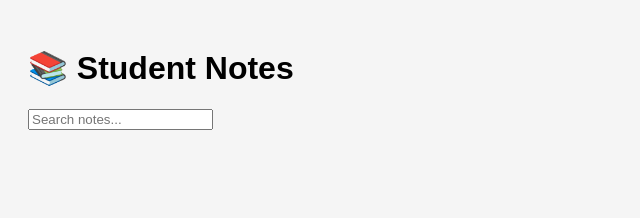
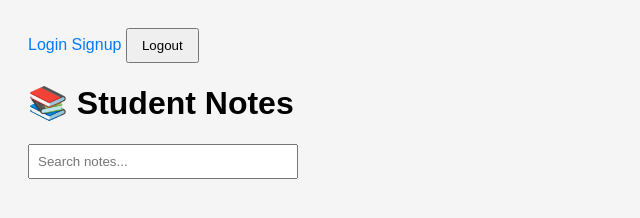
Before and after one commit to VamsiKrishnaReddyLevaku/Notely, a plain HTML site: page frontend/index.html in a window 1280 px wide. Shown: the whole page, without its empty margins (0-640 px from the left). Drawn offline with Linux system fonts and the light colour scheme; no server answers.

Commit message:
Updated index.html
Added logout, Signup and login buttons

```diff
--- a/frontend/index.html
+++ b/frontend/index.html
@@ -3,25 +3,48 @@
 <head>
   <meta charset="UTF-8" />
   <title>Student Notes</title>
+  <a href="login.html">Login</a>
+<a href="signup.html">Signup</a>
+<button onclick="logout()">Logout</button>
+
+
   <style>
     body {
       font-family: Arial, sans-serif;
       background: #f5f5f5;
       padding: 20px;
     }
+
+    #top-bar {
+      display: flex;
+      gap: 10px;
+      align-items: center;
+      margin-bottom: 20px;
+    }
+
+    input {
+      padding: 8px;
+      width: 250px;
+    }
+
+    button {
+      padding: 8px 14px;
+      cursor: pointer;
+    }
+
     .note {
       background: #fff;
       padding: 15px;
       margin-bottom: 15px;
       border-radius: 6px;
     }
+
     a {
       color: #007bff;
       text-decoration: none;
     }
   </style>
 </head>
-<body>
 
   <h1>📚 Student Notes</h1>
   <input
```
